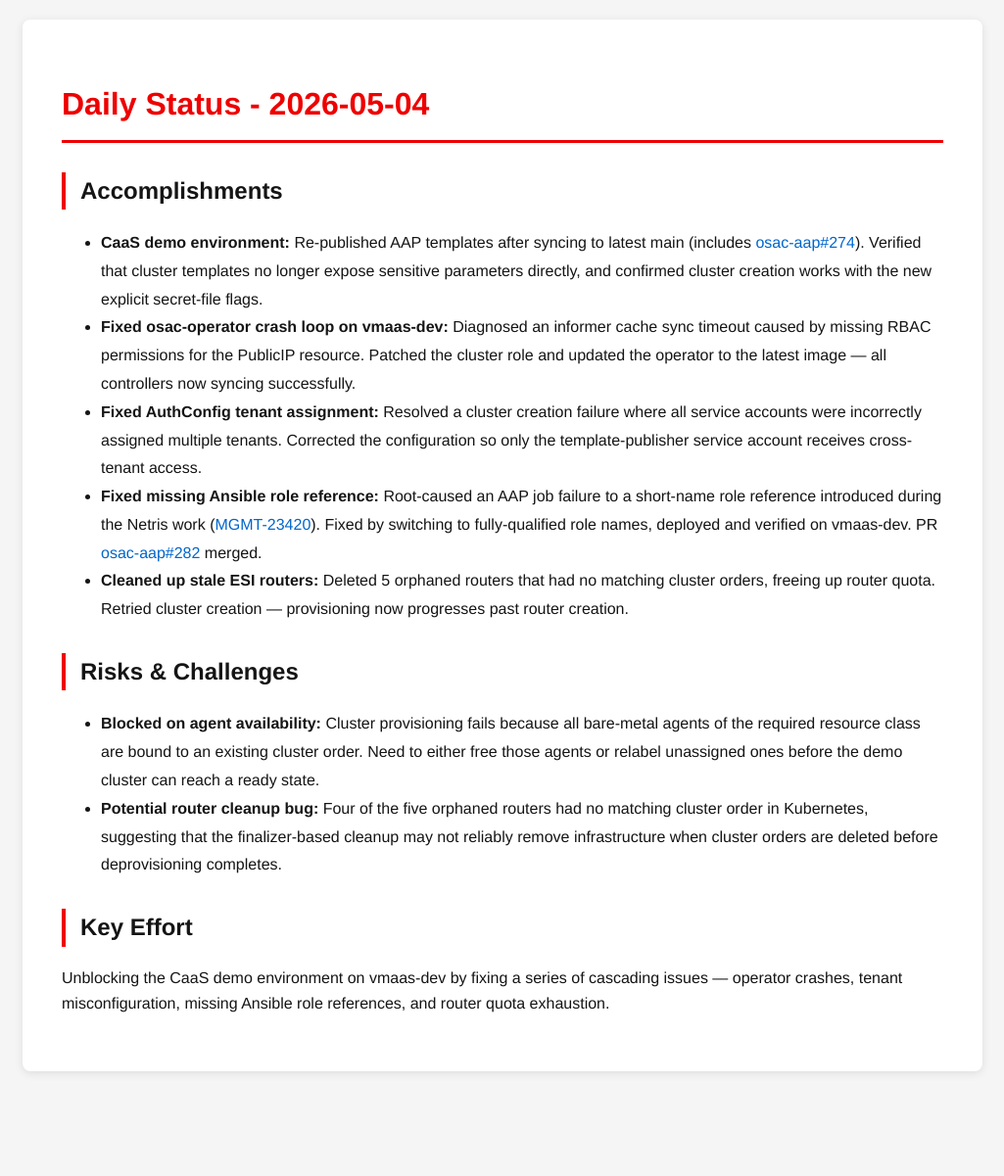
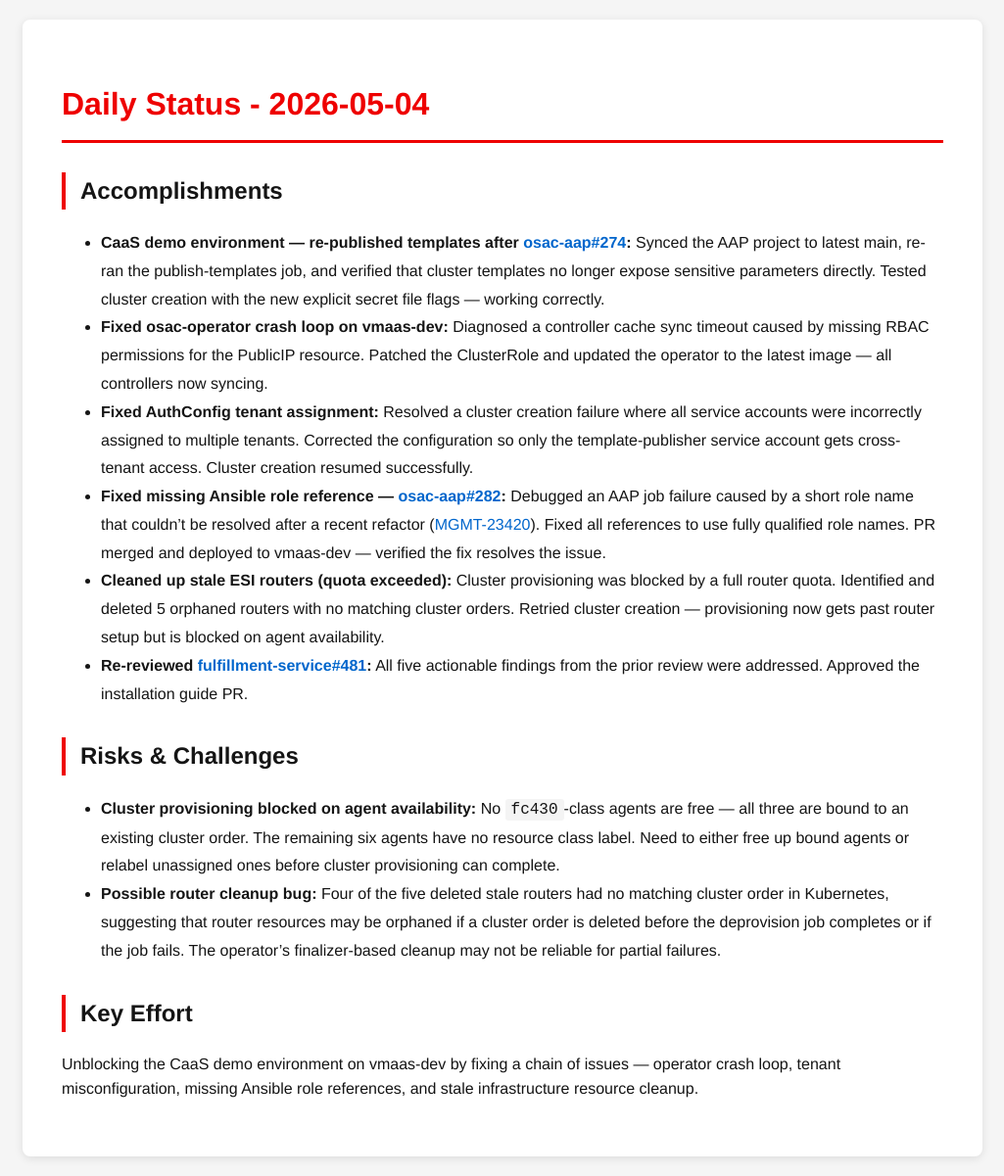
Before and after one commit to tzvatot/daily-status, a Jekyll site: the page built from 2026-05-04.md, in a window 1280 px wide. Shown: the whole page at 98% size, without its empty margins (127-1152 px from the left). Built offline with Jekyll 4.4.1, drawn with Linux system fonts in a browser that asks for light colours; before the commit the page ends 1114 px from its top, so only the background shows below that.

Commit message:
Daily status update - 2026-05-04

```diff
--- a/2026-05-04.md
+++ b/2026-05-04.md
@@ -8,17 +8,18 @@
 
 ## Accomplishments
 
-- **CaaS demo environment:** Re-published AAP templates after syncing to latest main (includes [osac-aap#274](https://github.com/osac-project/osac-aap/pull/274)). Verified that cluster templates no longer expose sensitive parameters directly, and confirmed cluster creation works with the new explicit secret-file flags.
-- **Fixed osac-operator crash loop on vmaas-dev:** Diagnosed an informer cache sync timeout caused by missing RBAC permissions for the PublicIP resource. Patched the cluster role and updated the operator to the latest image — all controllers now syncing successfully.
-- **Fixed AuthConfig tenant assignment:** Resolved a cluster creation failure where all service accounts were incorrectly assigned multiple tenants. Corrected the configuration so only the template-publisher service account receives cross-tenant access.
-- **Fixed missing Ansible role reference:** Root-caused an AAP job failure to a short-name role reference introduced during the Netris work ([MGMT-23420](https://issues.redhat.com/browse/MGMT-23420)). Fixed by switching to fully-qualified role names, deployed and verified on vmaas-dev. PR [osac-aap#282](https://github.com/osac-project/osac-aap/pull/282) merged.
-- **Cleaned up stale ESI routers:** Deleted 5 orphaned routers that had no matching cluster orders, freeing up router quota. Retried cluster creation — provisioning now progresses past router creation.
+- **CaaS demo environment — re-published templates after [osac-aap#274](https://github.com/osac-project/osac-aap/pull/274):** Synced the AAP project to latest main, re-ran the publish-templates job, and verified that cluster templates no longer expose sensitive parameters directly. Tested cluster creation with the new explicit secret file flags — working correctly.
+- **Fixed osac-operator crash loop on vmaas-dev:** Diagnosed a controller cache sync timeout caused by missing RBAC permissions for the PublicIP resource. Patched the ClusterRole and updated the operator to the latest image — all controllers now syncing.
+- **Fixed AuthConfig tenant assignment:** Resolved a cluster creation failure where all service accounts were incorrectly assigned to multiple tenants. Corrected the configuration so only the template-publisher service account gets cross-tenant access. Cluster creation resumed successfully.
+- **Fixed missing Ansible role reference — [osac-aap#282](https://github.com/osac-project/osac-aap/pull/282):** Debugged an AAP job failure caused by a short role name that couldn't be resolved after a recent refactor ([MGMT-23420](https://issues.redhat.com/browse/MGMT-23420)). Fixed all references to use fully qualified role names. PR merged and deployed to vmaas-dev — verified the fix resolves the issue.
+- **Cleaned up stale ESI routers (quota exceeded):** Cluster provisioning was blocked by a full router quota. Identified and deleted 5 orphaned routers with no matching cluster orders. Retried cluster creation — provisioning now gets past router setup but is blocked on agent availability.
+- **Re-reviewed [fulfillment-service#481](https://github.com/osac-project/fulfillment-service/pull/481):** All five actionable findings from the prior review were addressed. Approved the installation guide PR.
 
 ## Risks & Challenges
 
-- **Blocked on agent availability:** Cluster provisioning fails because all bare-metal agents of the required resource class are bound to an existing cluster order. Need to either free those agents or relabel unassigned ones before the demo cluster can reach a ready state.
-- **Potential router cleanup bug:** Four of the five orphaned routers had no matching cluster order in Kubernetes, suggesting that the finalizer-based cleanup may not reliably remove infrastructure when cluster orders are deleted before deprovisioning completes.
+- **Cluster provisioning blocked on agent availability:** No `fc430`-class agents are free — all three are bound to an existing cluster order. The remaining six agents have no resource class label. Need to either free up bound agents or relabel unassigned ones before cluster provisioning can complete.
+- **Possible router cleanup bug:** Four of the five deleted stale routers had no matching cluster order in Kubernetes, suggesting that router resources may be orphaned if a cluster order is deleted before the deprovision job completes or if the job fails. The operator's finalizer-based cleanup may not be reliable for partial failures.
 
 ## Key Effort
 
-Unblocking the CaaS demo environment on vmaas-dev by fixing a series of cascading issues — operator crashes, tenant misconfiguration, missing Ansible role references, and router quota exhaustion.
+Unblocking the CaaS demo environment on vmaas-dev by fixing a chain of issues — operator crash loop, tenant misconfiguration, missing Ansible role references, and stale infrastructure resource cleanup.
```
